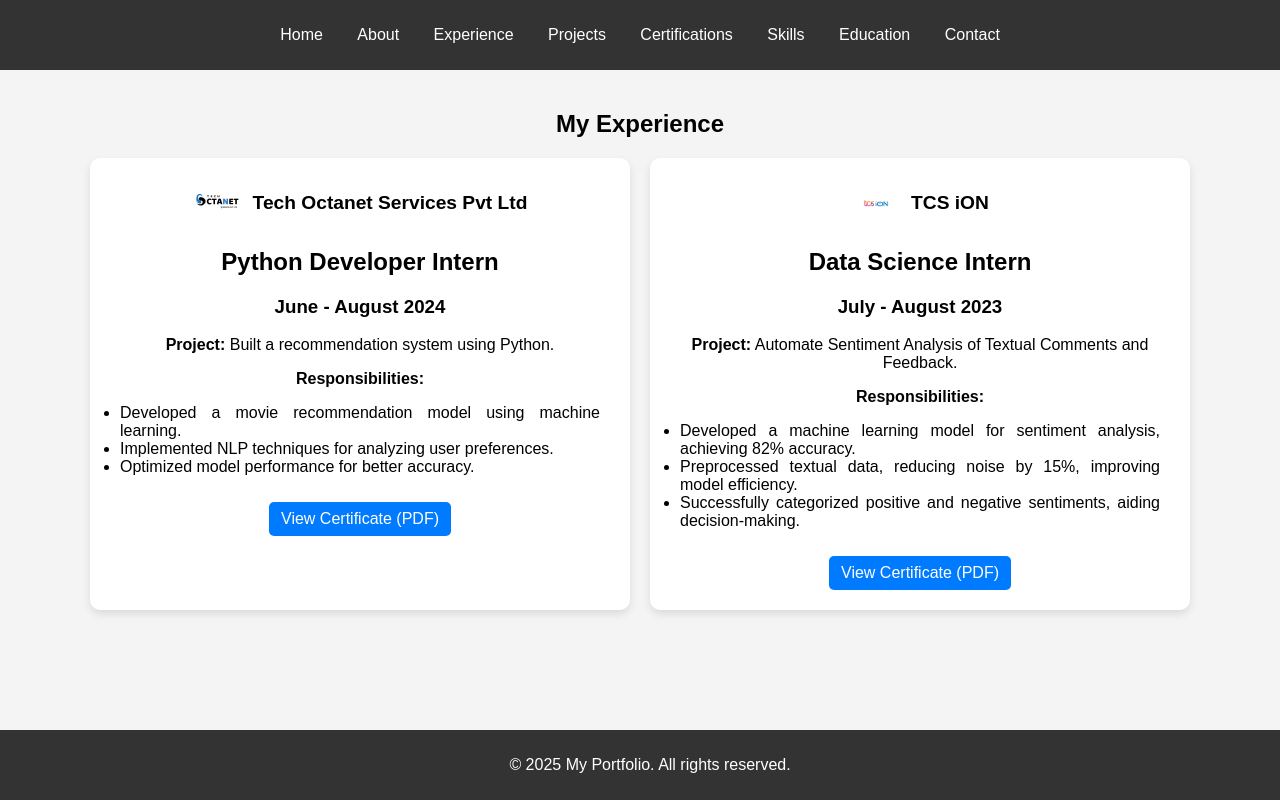
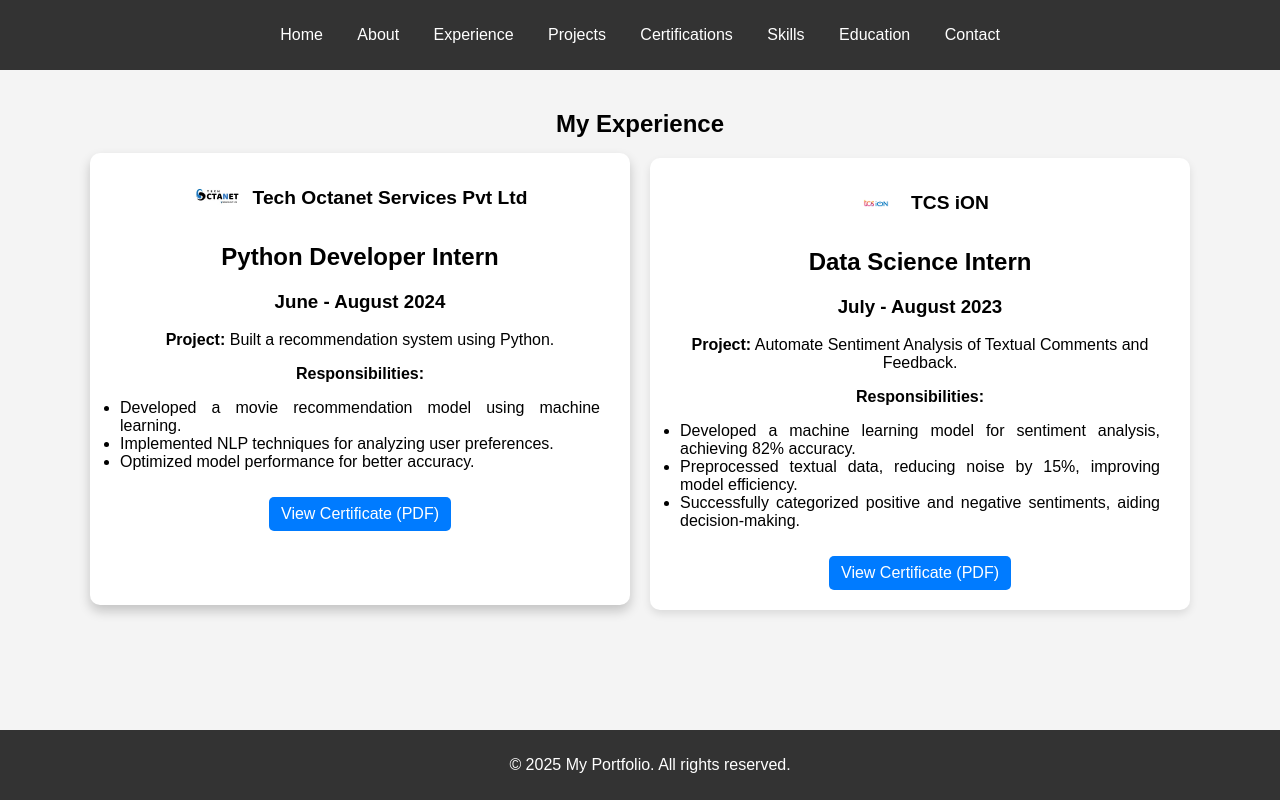
Before and after one commit to iamviveksingh00/PORTFOLIO, a plain HTML site: page experience.html in a window 1280 px wide. In both pictures the pointer is over the element 360 px from the left and 384 px from the top of the page. Drawn offline with Linux system fonts and the light colour scheme.

Commit message:
Updated portfolio website

```diff
--- a/css/style.css
+++ b/css/style.css
@@ -158,3 +158,8 @@ footer {
         width: 90%;
     }
 }
+/* Hover effect on experience card */
+.experience-card:hover {
+    transform: translateY(-5px);
+    box-shadow: 0 6px 12px rgba(0, 0, 0, 0.2);
+}
```
